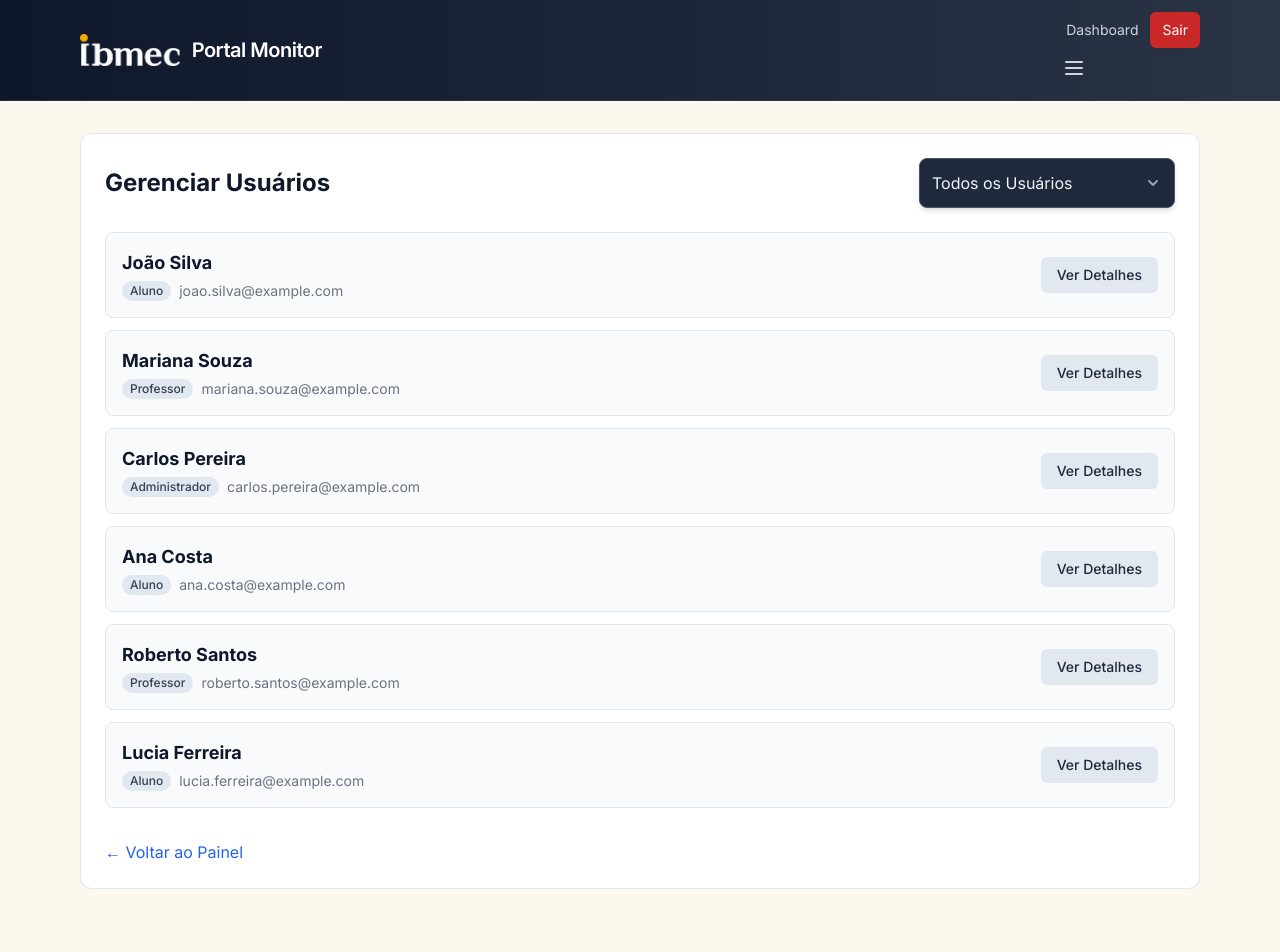
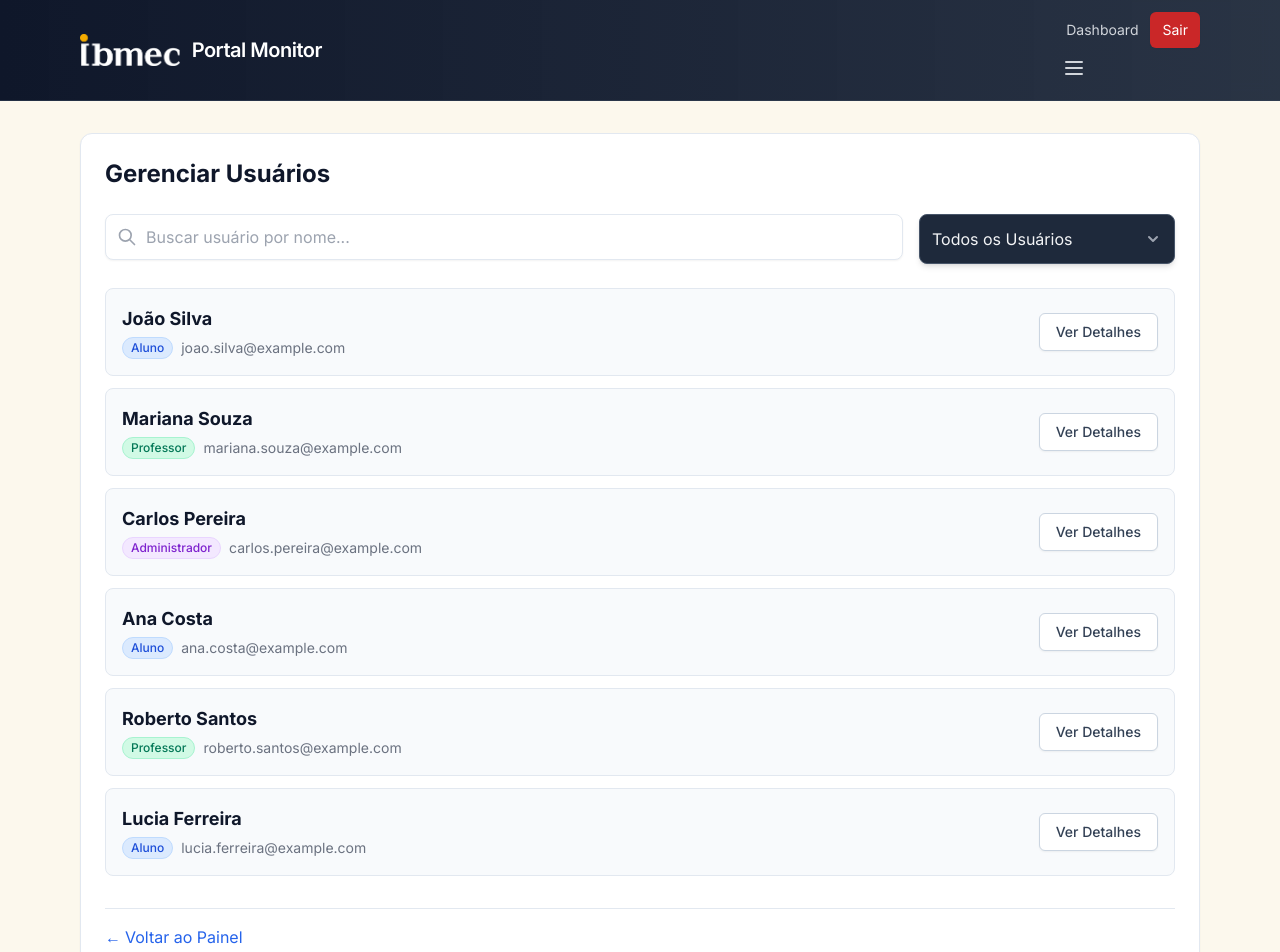
Before and after one commit to Projetos-de-Extensao/PFE_25.2_8002_III, a React (Vite) app in the folder portal-monitor/: page /admin/usuarios in a window 1280 px wide. Shown: the top 952 px of the page. Built offline with nearby package versions, Linux system fonts and the light colour scheme; sample sign-in values are in the browser's storage; the HTML template or start-up script is replaced by a standard one.

Commit message:
Filtro por nome (página ADMIN)

```diff
--- a/portal-monitor/src/App.jsx
+++ b/portal-monitor/src/App.jsx
@@ -15,8 +15,6 @@ import AdministratorDashboard from './pages/AdministratorDashboard'
 import PublicDashboard from './pages/PublicDashboard'
 import CreateVagaPage from './pages/CreateVagaPage'
 import AdminUserDetailPage from './pages/AdminUserDetailPage'
-
-// Novas páginas que vamos criar
 import AdminVagasPage from './pages/AdminVagasPage'
 import AdminCandidaturasPage from './pages/AdminCandidaturasPage'
 import AdminUsersListPage from './pages/AdminUsersListPage'
--- a/portal-monitor/src/pages/AdminUsersListPage.jsx
+++ b/portal-monitor/src/pages/AdminUsersListPage.jsx
@@ -8,18 +8,29 @@ export default function AdminUsersListPage() {
   const navigate = useNavigate()
   const [searchParams, setSearchParams] = useSearchParams()
 
-  // Pega o filtro da URL (ex: ?role=Professor) ou usa 'Todos' como padrão
+  // Pega o filtro da URL ou usa 'Todos' como padrão
   const initialRole = searchParams.get('role') || 'Todos'
+
+  // Estados dos filtros
   const [userFilter, setUserFilter] = useState(initialRole)
+  const [searchQuery, setSearchQuery] = useState('') // Novo estado para a busca por nome
 
-  // Atualiza a URL quando o filtro muda (opcional, mas bom para UX)
+  // Atualiza a URL quando o filtro de papel muda
   useEffect(() => {
     setSearchParams(userFilter === 'Todos' ? {} : { role: userFilter })
   }, [userFilter, setSearchParams])
 
-  const filteredUsers = userFilter === 'Todos'
-    ? mockUsers
-    : mockUsers.filter(user => user.role === userFilter)
+  // Lógica de Filtragem Combinada (Papel + Nome)
+  const filteredUsers = mockUsers.filter(user => {
+    // 1. Verifica o papel (Role)
+    const matchesRole = userFilter === 'Todos' || user.role === userFilter
+
+    // 2. Verifica o nome (busca textual case-insensitive)
+    const matchesName = user.name.toLowerCase().includes(searchQuery.toLowerCase())
+
+    // Retorna verdadeiro apenas se passar nos dois critérios
+    return matchesRole && matchesName
+  })
 
   const userFilterOptions = [
     { value: 'Todos', label: 'Todos os Usuários' },
@@ -33,9 +44,30 @@ export default function AdminUsersListPage() {
       <div className="w-full max-w-none md:max-w-6xl mx-auto">
         <div className="rounded-xl border border-slate-200 dark:border-slate-700/60 bg-white dark:bg-slate-800/60 p-6 shadow-sm">
 
-          <div className="flex flex-col md:flex-row justify-between items-center mb-6 gap-4">
-            <h1 className="text-2xl font-bold text-slate-900 dark:text-white">Gerenciar Usuários</h1>
+          <h1 className="text-2xl font-bold text-slate-900 dark:text-white mb-6">Gerenciar Usuários</h1>
 
+          {/* Barra de Filtros */}
+          <div className="flex flex-col md:flex-row gap-4 mb-6">
+
+            {/* 1. Campo de Busca por Nome */}
+            <div className="flex-1">
+                <div className="relative">
+                    <div className="absolute inset-y-0 left-0 pl-3 flex items-center pointer-events-none">
+                        <svg className="h-5 w-5 text-gray-400" fill="none" viewBox="0 0 24 24" stroke="currentColor">
+                            <path strokeLinecap="round" strokeLinejoin="round" strokeWidth={2} d="M21 21l-6-6m2-5a7 7 0 11-14 0 7 7 0 0114 0z" />
+                        </svg>
+                    </div>
+                    <input
+                        type="text"
+                        placeholder="Buscar usuário por nome..."
+                        value={searchQuery}
+                        onChange={(e) => setSearchQuery(e.target.value)}
+                        className="input-bg w-full border border-slate-200 dark:border-slate-600 rounded-lg py-2.5 pl-10 pr-3 text-slate-900 dark:text-gray-100 focus:outline-none focus:ring-2 focus:ring-blue-500 shadow-sm"
+                    />
+                </div>
+            </div>
+
+            {/* 2. Select de Filtro por Papel */}
             <div className="w-full md:w-64">
                <CustomSelect
                   value={userFilter}
@@ -46,21 +78,27 @@ export default function AdminUsersListPage() {
             </div>
           </div>
 
+          {/* Lista de Usuários */}
           <div className="space-y-3">
             {filteredUsers.length > 0 ? (
                 filteredUsers.map(user => (
                 <div key={user.id} className="rounded-lg border border-slate-200 dark:border-slate-700/60 bg-slate-50 dark:bg-slate-700/40 p-4 flex flex-col sm:flex-row items-start sm:items-center justify-between gap-4 hover:border-slate-300 dark:hover:border-slate-500 transition-colors">
                     <div className="flex-1">
+                        {/* Destaque do nome */}
                         <div className="font-bold text-slate-900 dark:text-white text-lg">{user.name}</div>
                         <div className="flex items-center gap-2 mt-1">
-                           <span className="px-2 py-0.5 rounded-full text-xs font-medium bg-slate-200 dark:bg-slate-600 text-slate-700 dark:text-slate-200">
+                           <span className={`px-2 py-0.5 rounded-full text-xs font-medium border ${
+                               user.role === 'Administrador' ? 'bg-purple-100 text-purple-700 border-purple-200 dark:bg-purple-900/30 dark:text-purple-300 dark:border-purple-800' :
+                               user.role === 'Professor' ? 'bg-emerald-100 text-emerald-700 border-emerald-200 dark:bg-emerald-900/30 dark:text-emerald-300 dark:border-emerald-800' :
+                               'bg-blue-100 text-blue-700 border-blue-200 dark:bg-blue-900/30 dark:text-blue-300 dark:border-blue-800'
+                           }`}>
                              {user.role}
                            </span>
                            <span className="text-sm text-gray-500 dark:text-gray-400">{user.email}</span>
                         </div>
                     </div>
                     <div>
-                      <button onClick={() => navigate(`/admin/users/${user.id}`)} className="bg-slate-200 hover:bg-slate-300 text-slate-800 dark:bg-slate-600 dark:text-white px-4 py-2 rounded-md text-sm font-medium">
+                      <button onClick={() => navigate(`/admin/users/${user.id}`)} className="bg-white hover:bg-slate-50 text-slate-700 border border-slate-300 dark:bg-slate-600 dark:hover:bg-slate-500 dark:text-white dark:border-slate-500 px-4 py-2 rounded-md text-sm font-medium transition-colors shadow-sm">
                         Ver Detalhes
                       </button>
                     </div>
@@ -68,13 +106,27 @@ export default function AdminUsersListPage() {
                 ))
             ) : (
                 <div className="text-center py-12 bg-slate-50 dark:bg-slate-800/30 rounded-lg border border-dashed border-slate-300 dark:border-slate-700">
-                  <p className="text-gray-500 dark:text-gray-400">Nenhum usuário do tipo <strong>{userFilter}</strong> encontrado.</p>
+                  <p className="text-gray-500 dark:text-gray-400">
+                    Nenhum usuário encontrado.
+                    {searchQuery && <span> Busca: "<strong>{searchQuery}</strong>"</span>}
+                    {userFilter !== 'Todos' && <span> Filtro: <strong>{userFilter}</strong></span>}
+                  </p>
+                  {(searchQuery || userFilter !== 'Todos') && (
+                      <button
+                        onClick={() => { setSearchQuery(''); setUserFilter('Todos'); }}
+                        className="mt-2 text-blue-600 dark:text-blue-400 hover:underline text-sm"
+                      >
+                        Limpar todos os filtros
+                      </button>
+                  )}
                 </div>
             )}
           </div>
 
-          <div className="mt-8">
-             <button onClick={() => navigate('/admin')} className="text-blue-600 dark:text-blue-400 hover:underline">← Voltar ao Painel</button>
+          <div className="mt-8 pt-4 border-t border-slate-200 dark:border-slate-700/60">
+             <button onClick={() => navigate('/admin')} className="text-blue-600 dark:text-blue-400 hover:underline flex items-center gap-1">
+                <span>←</span> Voltar ao Painel
+             </button>
           </div>
 
         </div>
```
